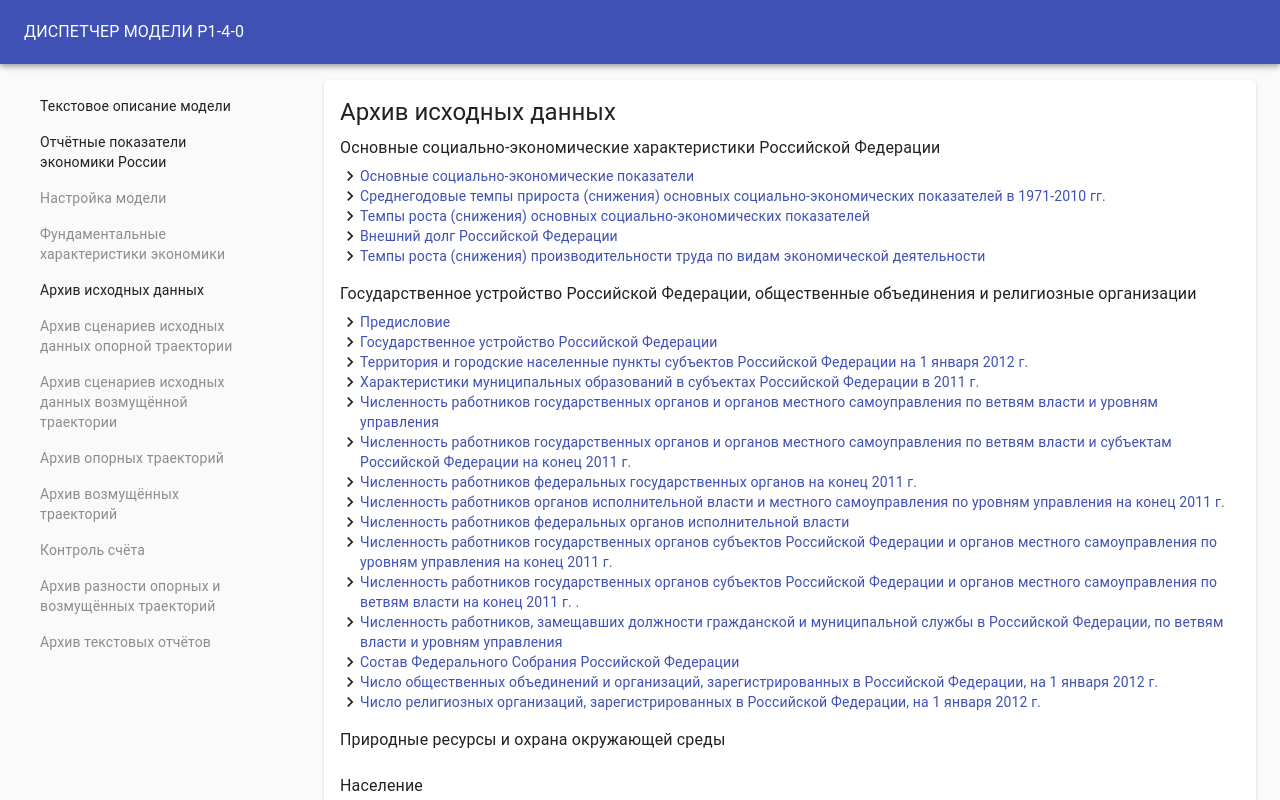
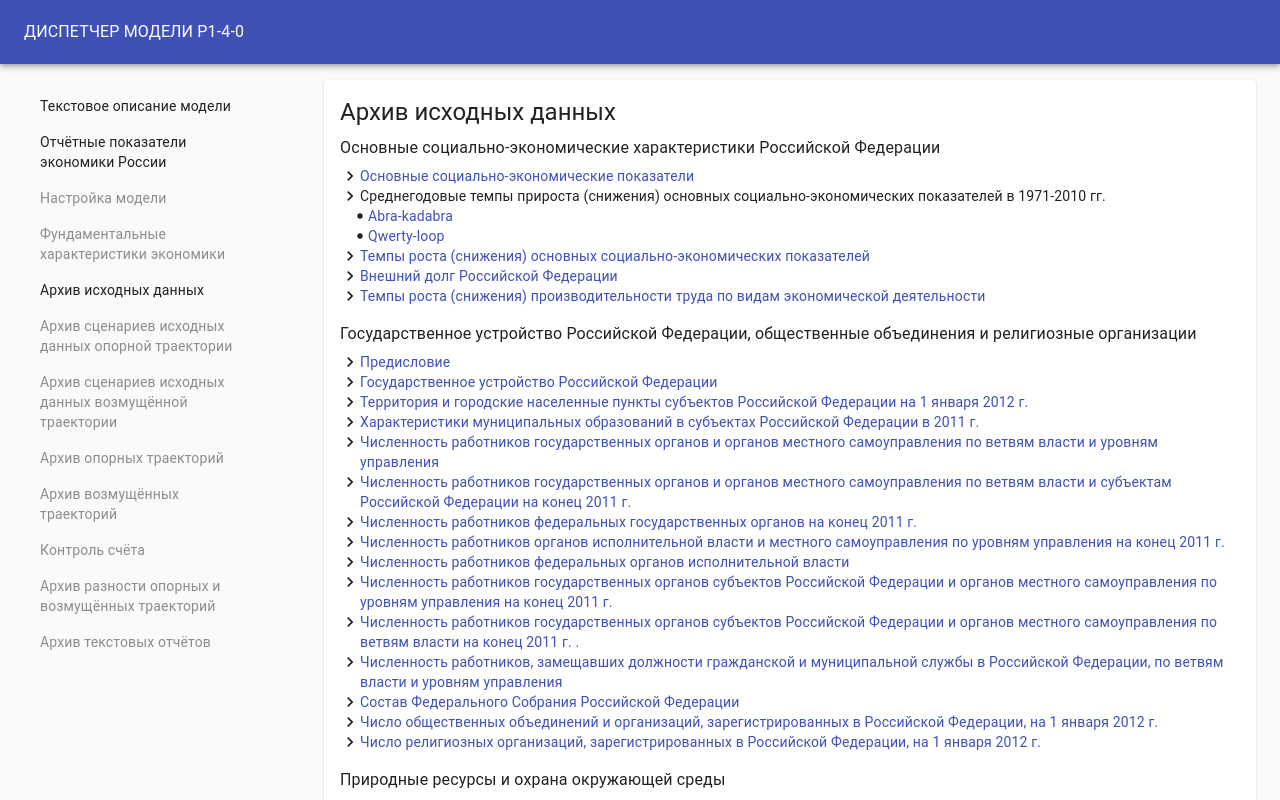
Before and after one commit to Oakerin/diplom, a React (Create React App) app in the folder front/: page /scenarios/index in a window 1280 px wide. Shown: the top 800 px of the page. Built offline with nearby package versions, Linux system fonts and the light colour scheme.

Commit message:
обновляет карту

```diff
--- a/front/src/routes/Scenarios/index.js
+++ b/front/src/routes/Scenarios/index.js
@@ -6,6 +6,7 @@ import AccordionDetails from '@material-ui/core/AccordionDetails';
 import AccordionSummary from '@material-ui/core/AccordionSummary';
 import ExpandMoreIcon from '@material-ui/icons/ExpandMore';
 import NavigateNextIcon from '@material-ui/icons/NavigateNext';
+import DotIcon from '@material-ui/icons/FiberManualRecord';
 import { Link as RouteLink, useParams, useHistory } from 'react-router-dom';
 import Link from '@material-ui/core/Link';
 
@@ -13,14 +14,36 @@ const links = [
     {
         name: 'Основные социально-экономические характеристики Российской Федерации',
         links: [
-            {name: 'Основные социально-экономические показатели', to: '/1'},
+            {
+                name: 'Основные социально-экономические показатели',
+                to: '/1'
+            },
             {
                 name: 'Среднегодовые темпы прироста (снижения) основных социально-экономических показателей в 1971-2010 гг.',
-                to: '/2'
+                to: null,
+                links: [
+                    {
+                        name: 'Abra-kadabra',
+                        to: '/1-2-1'
+                    },
+                    {
+                        name: 'Qwerty-loop',
+                        to: '/1-2-2'
+                    }
+                ]
             },
-            {name: 'Темпы роста (снижения) основных социально-экономических показателей', to: '/3'},
-            {name: 'Внешний долг Российской Федерации', to: '/4'},
-            {name: 'Темпы роста (снижения) производительности труда по видам экономической деятельности', to: '/5'}
+            {
+                name: 'Темпы роста (снижения) основных социально-экономических показателей',
+                to: '/3'
+            },
+            {
+                name: 'Внешний долг Российской Федерации',
+                to: '/4'
+            },
+            {
+                name: 'Темпы роста (снижения) производительности труда по видам экономической деятельности',
+                to: '/5'
+            }
         ]
     },
     {
@@ -119,8 +142,32 @@ function Scenarios() {
                             {link.links.map(link => {
                                 return (
                                     <Box key={link.name} display="flex" alignItems="flex-start">
-                                        <NavigateNextIcon fontSize="small"/>
-                                        <Link component={RouteLink} to={`/scenarios/article${link.to}`}>{link.name}</Link>
+                                        {link.links != null
+                                            ?   (
+                                                    <Box>
+                                                        <Box display="flex" alignItems="flex-start">
+                                                            <NavigateNextIcon fontSize="small"/>
+                                                            <Typography style={{ cursor: 'pointer' }} variant="body2">{link.name}</Typography>
+                                                        </Box>
+                                                        <Box marginLeft="16px" display="flex" flexDirection="column">
+                                                            {link.links.map(link => {
+                                                                return (
+                                                                    <Box key={link.name} display="flex" alignItems="center">
+                                                                        <DotIcon style={{ fontSize: '8px', marginRight: '4px' }} />
+                                                                        <Link component={RouteLink} to={`/scenarios/article${link.to}`}>{link.name}</Link>
+                                                                    </Box>
+                                                                )
+                                                            })}
+                                                        </Box>
+                                                    </Box>
+                                                )
+                                            :   (
+                                                    <>
+                                                        <NavigateNextIcon fontSize="small"/>
+                                                        <Link component={RouteLink} to={`/scenarios/article${link.to}`}>{link.name}</Link>
+                                                    </>
+                                                )
+                                        }
                                     </Box>
                                 )
                             })}
```
